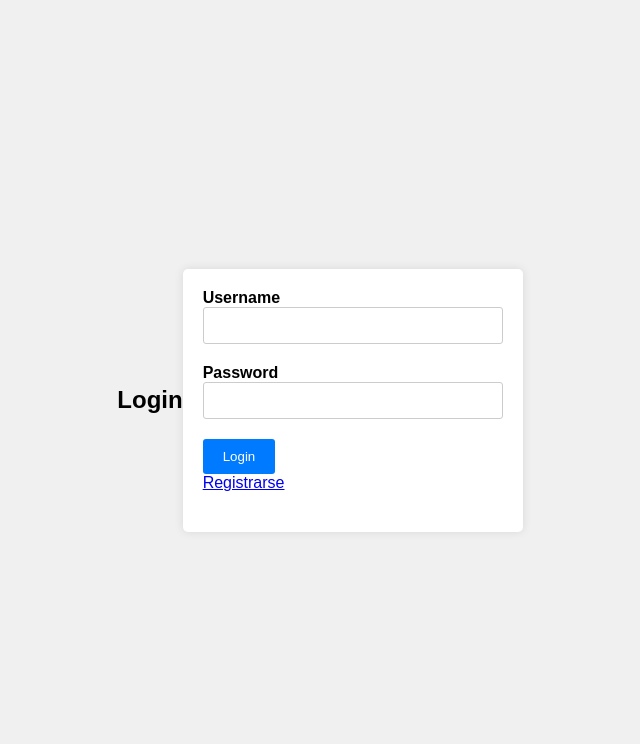
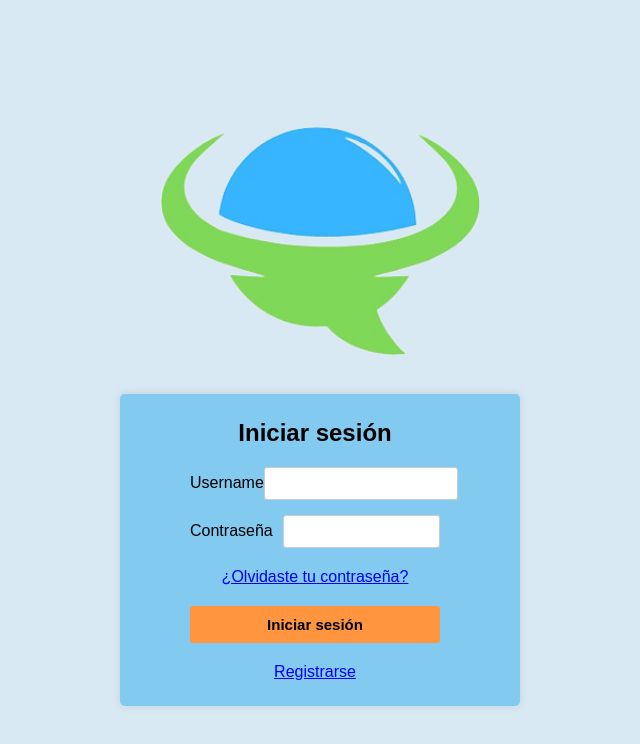
Before and after one commit to Elmamis69/TEAW---Agencia-Viajes-Parte4, a website: page public/index.html in a window 1280 px wide. Shown: the whole page, without its empty margins (320-960 px from the left). Drawn offline with Linux system fonts and the light colour scheme.

Commit message:
Entrega completamente listo.
Pantallas iniciar sesion y registrar listas y funcionales.

```diff
--- /dev/null
+++ b/public/index.css
@@ -0,0 +1,70 @@
+body {
+    font-family: Arial, sans-serif;
+    margin: 0;
+    padding: 0;
+    background-color: #D8E9F3;
+    display: flex;
+    justify-content: center;
+    align-items: center;
+    min-height: 100vh;
+}
+
+.container {
+    text-align: center;
+    max-width: 400px;
+    width: 100%;
+}
+
+.logo {
+    width: 350px;
+    margin-bottom: 20px;
+}
+
+.login-container {
+    background-color: #82CAF0;
+    padding: 5px;
+    padding-left: 70px;
+    padding-right: 80px;
+    border-radius: 5px;
+    box-shadow: 0 0 10px rgba(0, 0, 0, 0.1);
+    text-align: center;
+}
+
+.form-group {
+    display: flex;
+    align-items: center;
+    margin-bottom: 15px;
+}
+
+.form-group label {
+    margin-right: 10px;
+}
+
+.form-group input {
+    flex: 1;
+    padding: 8px;
+    border: 1px solid #ccc;
+    border-radius: 3px;
+    width: 100%;
+}
+
+button {
+    width: 100%;
+    font-size: 15px;
+    padding: 10px;
+    background-color: #FF963F;
+    color: black;
+    font-weight: bold;
+    border: none;
+    border-radius: 3px;
+    cursor: pointer;
+}
+
+button:hover {
+    background-color: #e18336;
+}
+
+.forgot-password {
+    margin: 20px;
+    color: black;
+}
--- a/public/index.html
+++ b/public/index.html
@@ -1,26 +1,39 @@
 <!DOCTYPE html>
 <html lang="en">
+
 <head>
     <meta charset="UTF-8">
     <meta name="viewport" content="width=device-width, initial-scale=1.0">
-    <title>Login</title>
-    <link rel="stylesheet" href="styles.css"> <!-- Si tienes un archivo de estilos CSS, asegúrate de enlazarlo aquí -->
+    <title>Iniciar sesión</title>
+    <link rel="stylesheet" href="https://fonts.googleapis.com/css2?family=Poppins:wght@400;700&display=swap">
+    <link rel="stylesheet" href="index.css">
 </head>
+
 <body>
-    <h2>Login</h2>
-    <form action="/authenticate" method="POST">
-        <div class="section">
-            <div class="title">Username</div>
-            <div class="field"><input type="text" id="username" name="username"></div>
+    <div class="container">
+        <img src="logo-sin-letra.png" alt="Logo" class="logo">
+        <div class="login-container">
+            <h2>Iniciar sesión</h2>
+            <form action="/authenticate" method="POST"> <!-- Cambiado el action -->
+                <div class="form-group">
+                    <div class="title">Username</div>
+                    <div class="field"><input type="text" id="username" name="username"></div>
+                </div>
+                <div class="form-group">
+                    <label for="password">Contraseña</label>
+                    <input type="password" id="password" name="password" required>
+                </div>
+                <div class="forgot-password">
+                    <a href="#">¿Olvidaste tu contraseña?</a>
+                </div>
+                <button type="submit">Iniciar sesión</button>
+                <div class="forgot-password" id="register-link">
+                    <a href="signup.html">Registrarse</a>
+                </div>
+            </form>
         </div>
-        <div class="section">
-            <div class="title">Password</div>
-            <div class="field"><input type="password" id="password" name="password"></div>
-        </div>
-        <div class="section">
-            <div class="button"><input type="submit" value="Login"></div>
-            <div class="buttona"><a href="signup.html">Registrarse</a></div>
-        </div>
-    </form>
+    </div>
+
 </body>
+
 </html>
--- /dev/null
+++ b/public/signup.css
@@ -0,0 +1,60 @@
+body {
+    font-family: Arial, sans-serif;
+    margin: 0;
+    padding: 0;
+    background-color: #D8E9F3;
+    display: flex;
+    justify-content: center;
+    align-items: center;
+    min-height: 100vh; /* Asegura que el cuerpo ocupe al menos toda la altura de la ventana */
+}
+
+.logo {
+    margin-right: 65px;
+}
+
+.login-container {
+    padding: 20px;
+    border-radius: 5px;
+    box-shadow: 0 0 10px rgba(0, 0, 0, 1);
+    text-align: center;
+    max-width: 400px; /* Limita el ancho del contenedor de inicio de sesión */
+    width: 100%; /* Asegura que el contenedor se ajuste al ancho máximo */
+}
+
+.form-group {
+    display: flex;
+    align-items: center;
+    margin-bottom: 15px;
+}
+
+.form-group label {
+    margin-right: 10px;
+}
+
+.form-group input {
+    flex: 1;
+    padding: 8px;
+    border: 1px solid #ccc;
+    border-radius: 3px;
+}
+
+button {
+    font-size: 15px;
+    padding: 10px;
+    background-color: #FF963F;
+    color: black;
+    font-weight: bold;
+    border: none;
+    border-radius: 3px;
+    cursor: pointer;
+}
+
+button:hover {
+    background-color: #e18336;
+}
+
+.forgot-password {
+    margin: 20px;
+    color: black;
+}
```
Also changed, not shown: app.js (+26 -11 lines), public/signup.html (+31 -10 lines), public/user.js (+22 -1 lines), public/logo-sin-letra.png (added).
